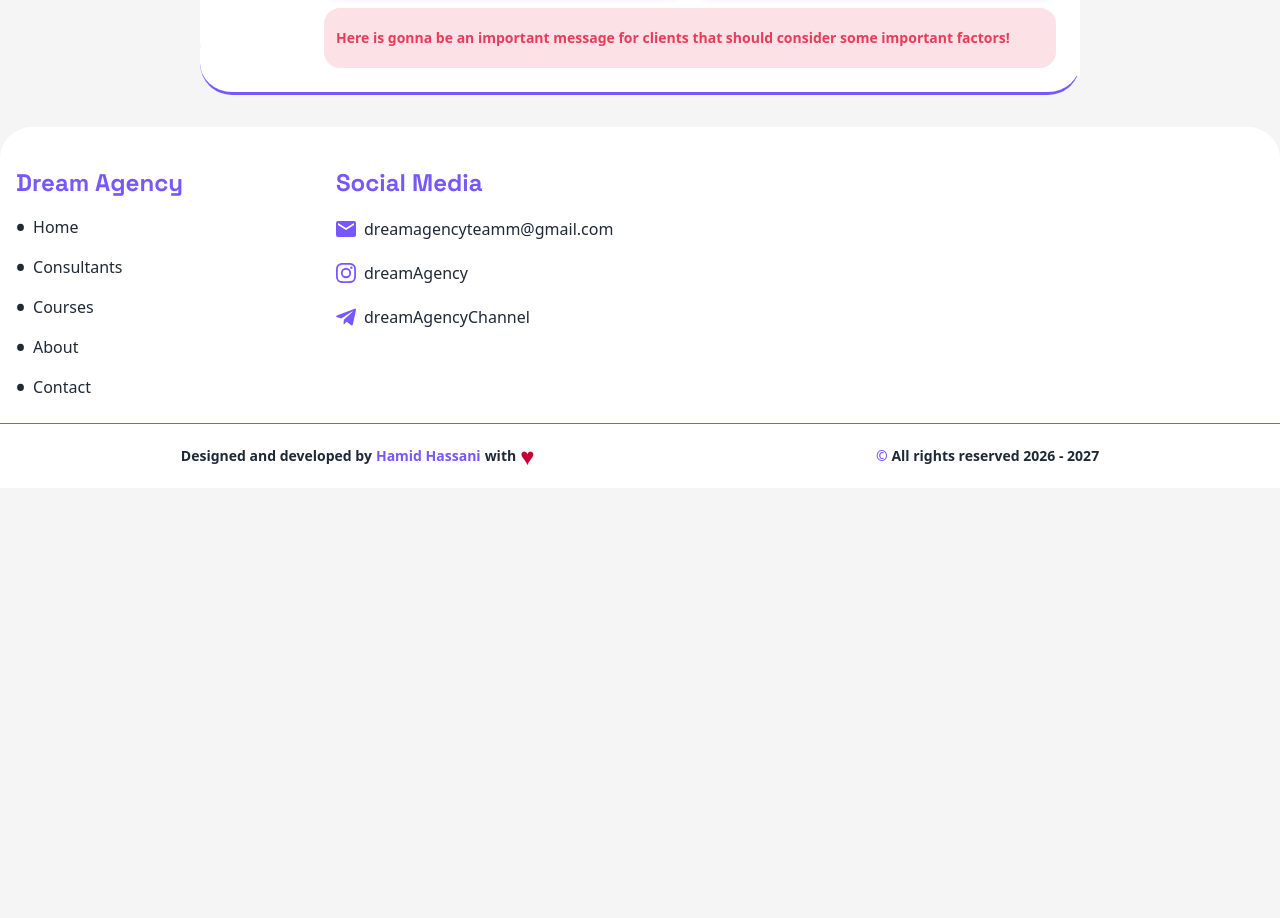
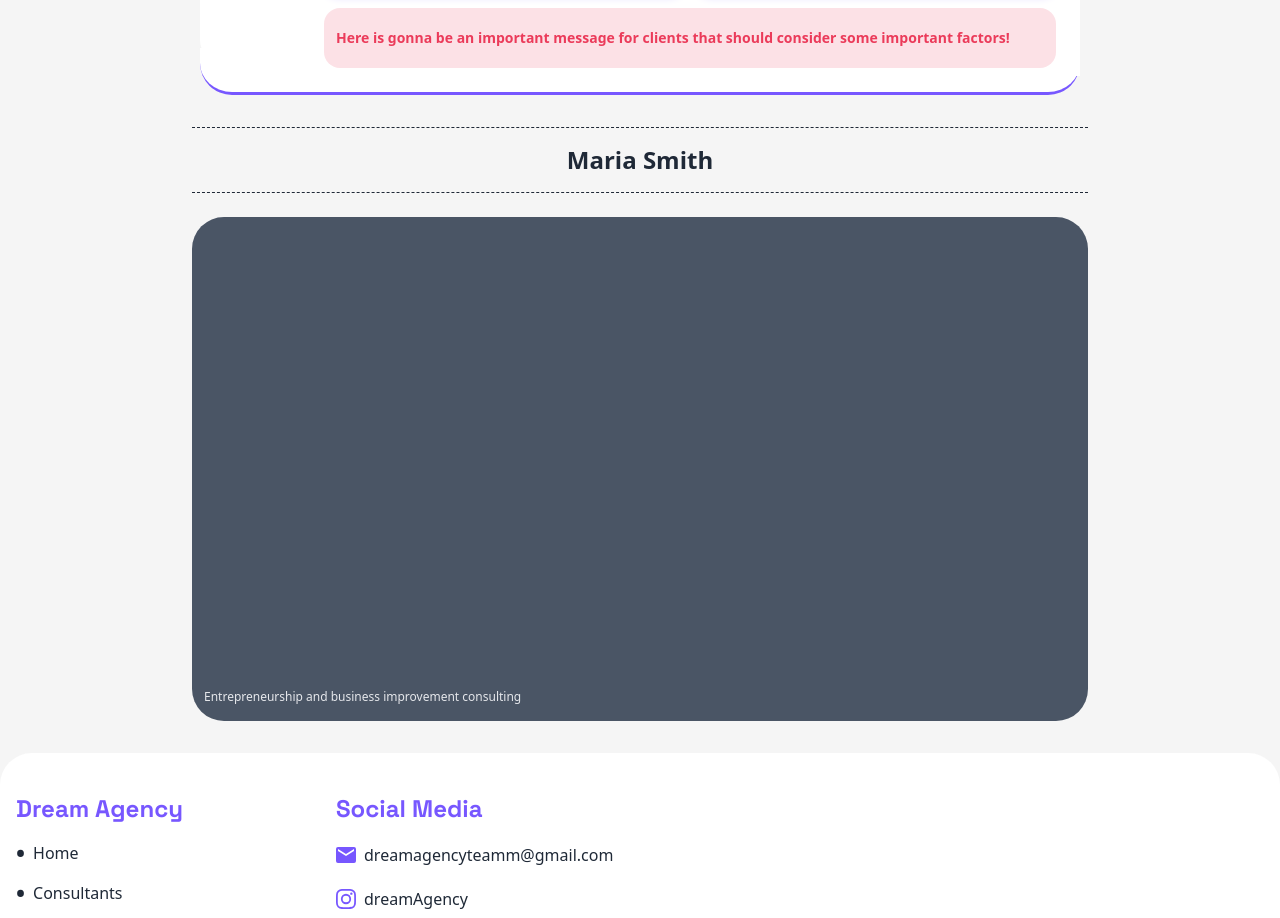
Before and after one commit to DreamAgencyhub/Front-end, a Next.js app: page /consultants/profile/1 in a window 1280 px wide. Shown: the part 420-1338 px from the top of the page. Before the commit the page ends 908 px from the top, so only its background shows below. Built offline with nearby package versions, Linux system fonts and the light colour scheme.

Commit message:
feat: add vidoe box component

```diff
--- /dev/null
+++ b/app/(public)/(sharedLayout)/consultants/profile/VideoBox.tsx
@@ -0,0 +1,14 @@
+export default function VideoBox() {
+  return (
+    <div className="flex flex-col w-full items-center gap-6">
+      <h3 className="text-2xl font-bold w-full lg:max-w-4xl  border-y text-center py-4 border-dashed ">
+        Maria Smith
+      </h3>
+      <div className=" relative rounded-4xl aspect-video w-full lg:max-w-4xl self-center bg-gray-600">
+        <p className=" absolute bottom-4 left-3 text-xs text-gray-200 ">
+          Entrepreneurship and business improvement consulting
+        </p>
+      </div>
+    </div>
+  );
+}
--- a/app/(public)/(sharedLayout)/consultants/profile/[consultantId]/page.tsx
+++ b/app/(public)/(sharedLayout)/consultants/profile/[consultantId]/page.tsx
@@ -1,4 +1,5 @@
 import ConsultantInfoCard from "../ConsultantInfoCard";
+import VideoBox from "../VideoBox";
 
 interface PageProps {
   params: {
@@ -10,6 +11,7 @@ export default function page({ params }: PageProps) {
   return (
     <div className="flex flex-col items-center gap-8 py-8">
       <ConsultantInfoCard />
+      <VideoBox />
     </div>
   );
 }
```
